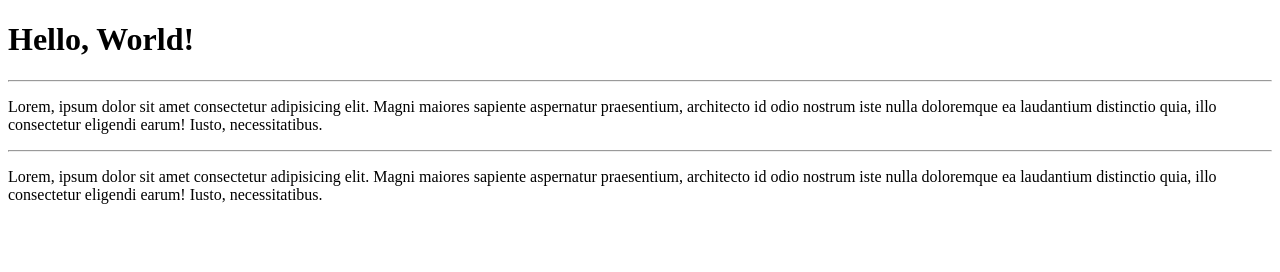
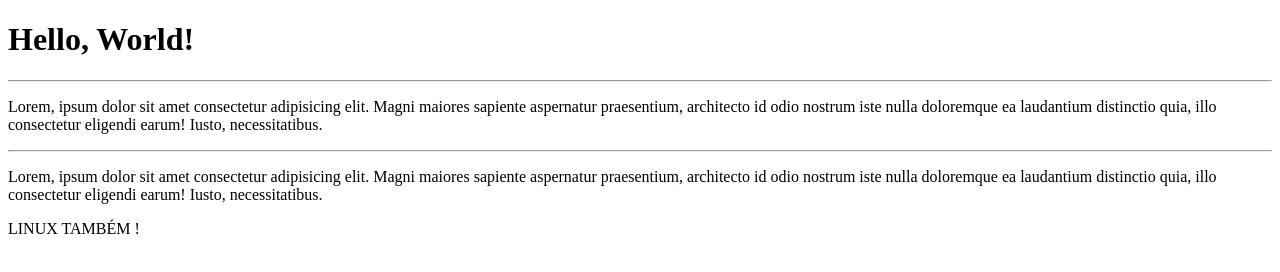
Before and after one commit to Mrogerioventura/Hello-World, a plain HTML site: page Site Exemplo/Index.html in a window 1280 px wide. Drawn offline with Linux system fonts and the light colour scheme.

Commit message:
Linux
Realizada alteração no Linux para testar o GitHub Desktop para LINUX.

```diff
--- a/Site Exemplo/Index.html
+++ b/Site Exemplo/Index.html
@@ -13,4 +13,7 @@
     <hr>
     <p>Lorem, ipsum dolor sit amet consectetur adipisicing elit. Magni maiores sapiente aspernatur praesentium, architecto id odio nostrum iste nulla doloremque ea laudantium distinctio quia, illo consectetur eligendi earum! Iusto, necessitatibus.</p>
 </body>
+<head>
+    LINUX TAMBÉM !
+</head>
 </html>
```
